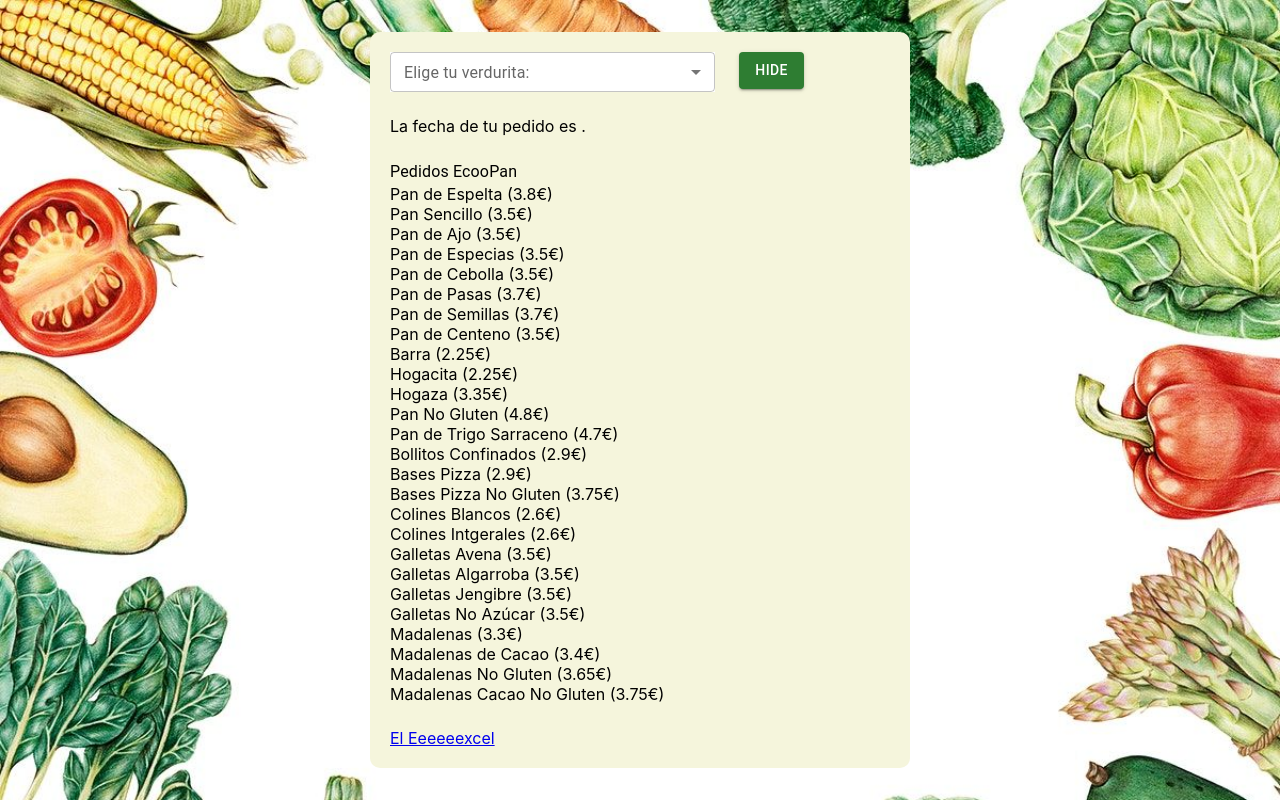
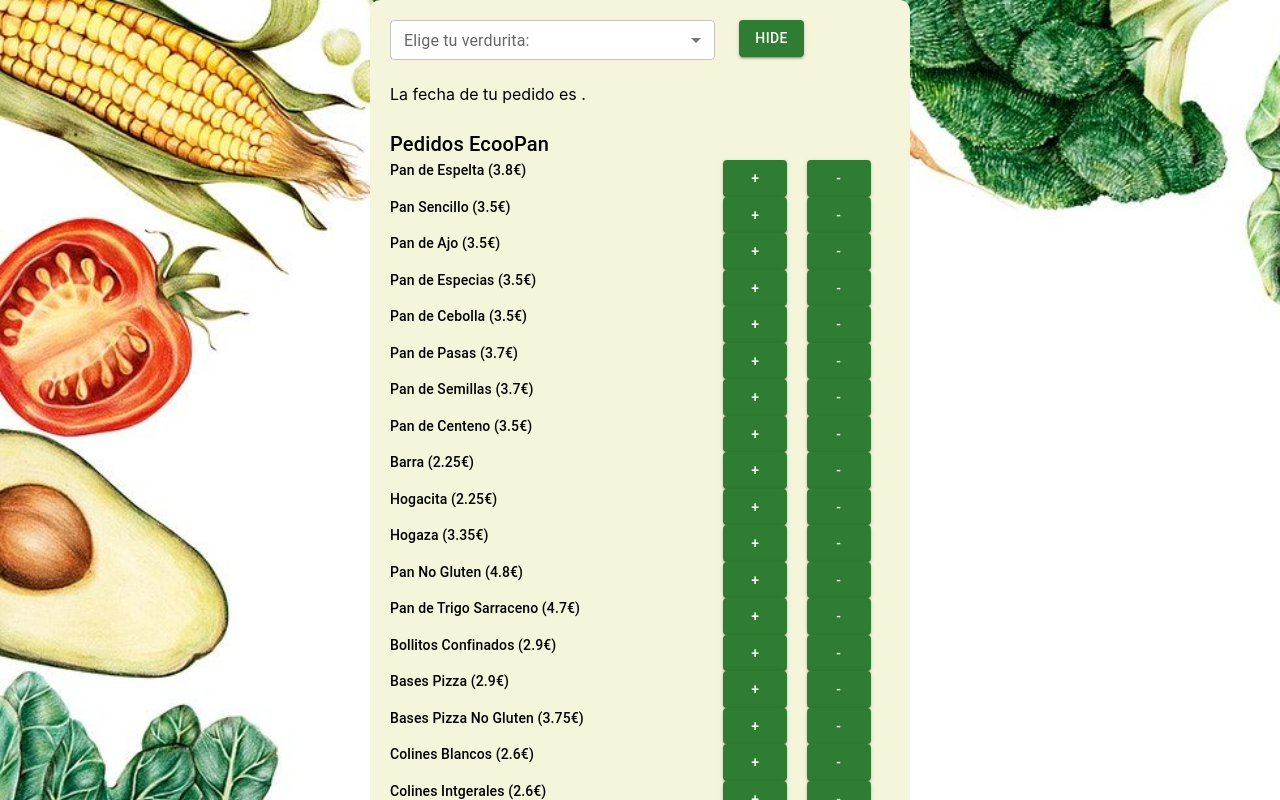
Before and after one commit to piuland/verduritas, a React (Create React App) app: page / in a window 1280 px wide. Both pictures are taken after a click on the button "SHOW". Shown: the top 800 px of the page. Built offline with nearby package versions, Linux system fonts and the light colour scheme.

Commit message:
formulario panes finiquitado front

```diff
--- a/src/components/Form.jsx
+++ b/src/components/Form.jsx
@@ -1,32 +1,59 @@
-import React, { Component } from 'react'
+import React, { Component, useState } from 'react'
 import ecooJson from '../ecoo.json'
-import { Grid, Typography } from '@mui/material';
+import { Grid, Typography, Button } from '@mui/material';
+// import { AddIcon, RemoveIcon } from '@mui/icons-material';
 
 class Form extends Component {
     render() {
+        // const [ecoo, setEcoo] = useState([])
         const ecoo = []
         ecooJson.map((item, index) => {
             let pre = parseFloat(item.precio) / 100
             ecoo[index] = {
                 nombre: item.nombre,
-                precio: pre
+                precio: pre,
+                cant: 0
             }
             return ecoo
         })
-        console.log(ecoo)
         return (
             <Grid container>
                 <Grid item xs={12}>
-                    <Typography>Pedidos EcooPan</Typography>
+                    <Typography variant={'h6'}>Pedidos EcooPan</Typography>
                 </Grid>
                 {ecoo.map((item) => {
                     return (
                         <Grid container>
-                            <Grid item sx={8}>
-                                {item.nombre} ({item.precio}€)
+                            <Grid item xs={12} sm={8}>
+                                <Typography variant={'subtitle2'} fullWidth>
+                                    {item.nombre} ({item.precio}€)
+                                </Typography>
                             </Grid>
-                            <Grid item sx={4}>
-
+                            <Grid item xs={12} sm={1}>
+                                <Button
+                                    variant={'contained'}
+                                    color={'success'}
+                                    sx={{
+                                        maxWidth: '10px'
+                                    }}>
+                                    +
+                                </Button>
+                            </Grid>
+                            <Grid item xs={12} sm={1}>
+                                <Typography
+                                variant="button"
+                                align={'center'}
+                                // display="block"
+                                >
+                                    {item.cant}
+                                </Typography>
+                            </Grid>
+                            <Grid item xs={12} sm={1}>
+                                <Button
+                                    variant={'contained'}
+                                    color={'success'}>
+                                    -
+                                </Button>
                             </Grid>
                         </Grid>
                     )
```
Also changed, not shown: package.json (+6 -3 lines), 1 other file (tests, documents, lock files or other folders).
